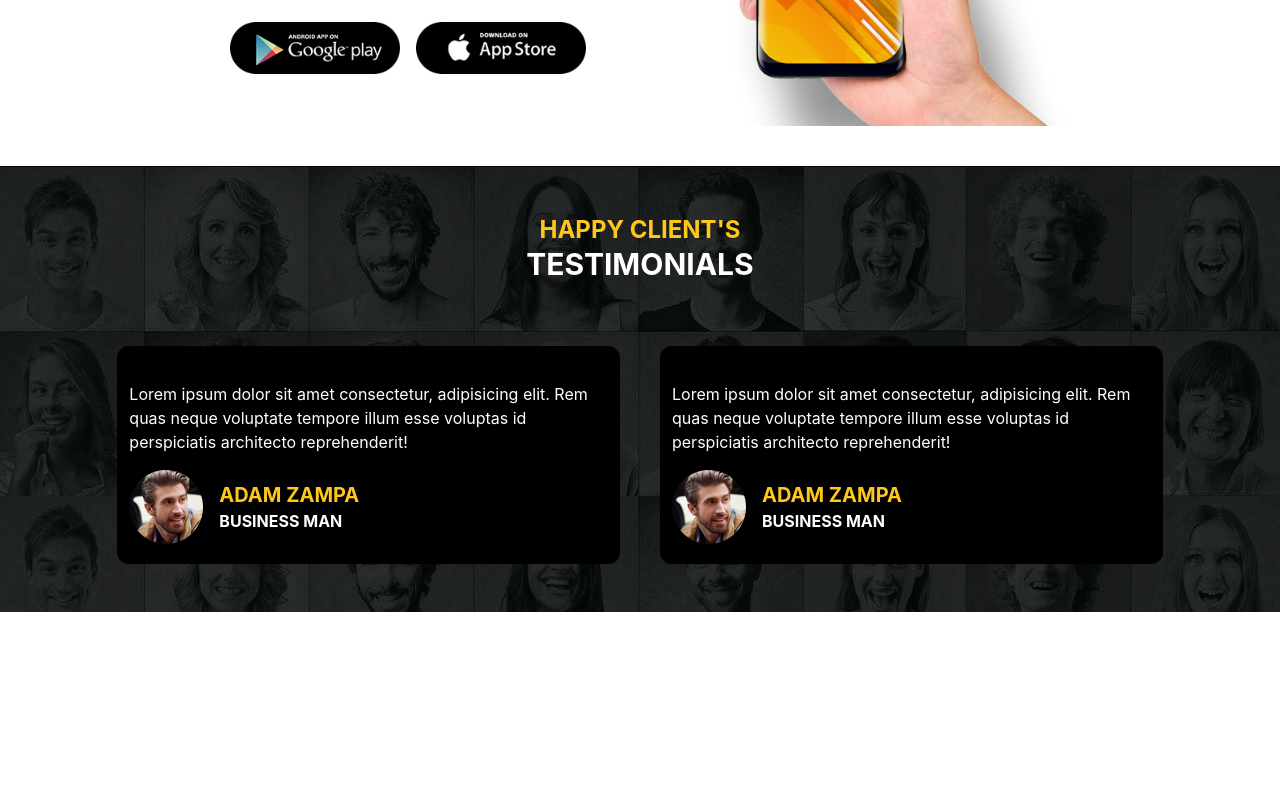
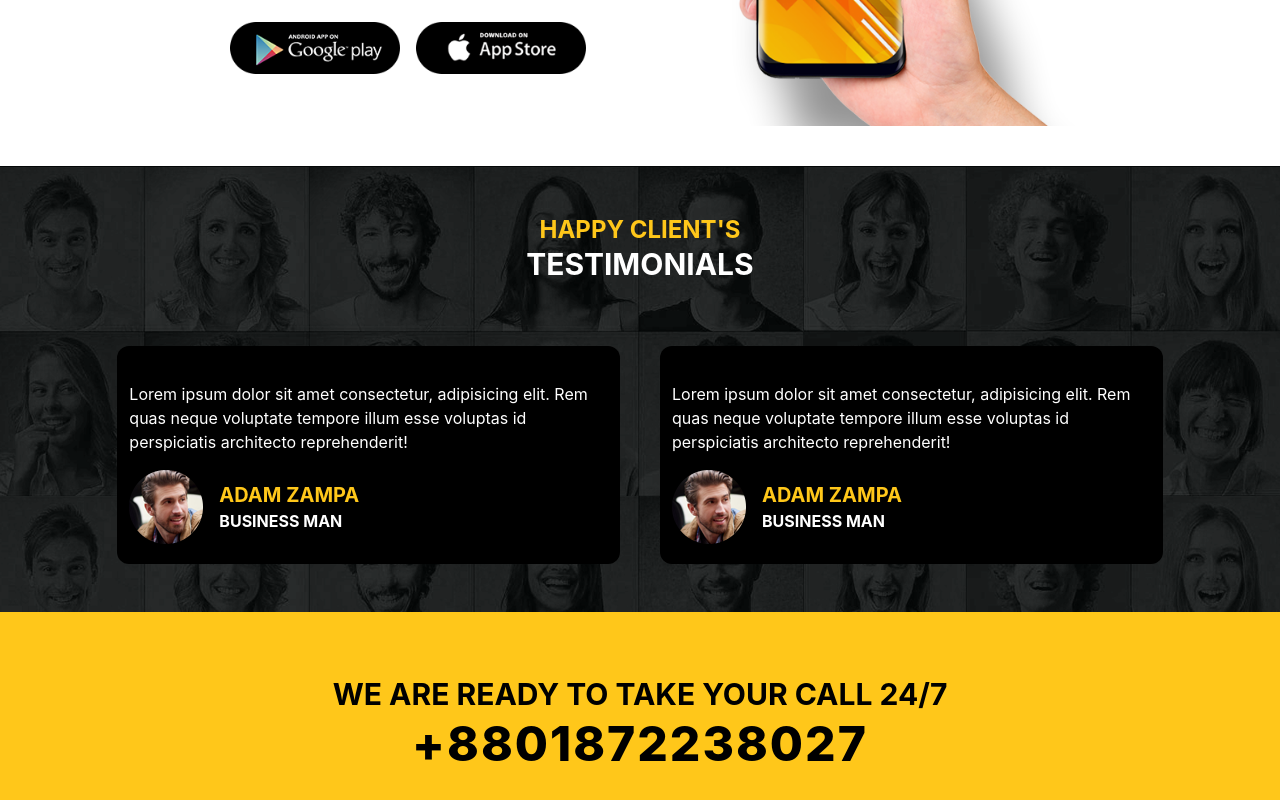
Before and after one commit to Rajebulalam/Taxi-Cab, a React (Create React App) app: page / in a window 1280 px wide. Shown: the part 2568-3368 px from the top of the page. Before the commit the page ends 3180 px from the top, so only its background shows below. Built offline with nearby package versions, Linux system fonts and the light colour scheme.

Commit message:
Connect Part Designed

```diff
--- /dev/null
+++ b/src/Pages/Home/Connect.js
@@ -0,0 +1,12 @@
+import React from 'react';
+
+const Connect = () => {
+    return (
+        <section className='py-14 text-center px-4 bg-primary'>
+            <h2 className='text-2xl sm:text-3xl font-bold py-2 uppercase text-black'>We are ready to take your call 24/7</h2>
+            <p style={{ letterSpacing: '2px' }} className='text-3xl sm:text-5xl font-extrabold text-black'>+8801872238027</p>
+        </section>
+    );
+};
+
+export default Connect;
--- a/src/Pages/Home/Home.js
+++ b/src/Pages/Home/Home.js
@@ -1,5 +1,6 @@
 import React from 'react';
 import Banner from './Banner';
+import Connect from './Connect';
 import Download from './Download';
 import Features from './Features';
 import Focus from './Focus';
@@ -15,6 +16,7 @@ const Home = () => {
             <Features></Features>
             <Download></Download>
             <Testimonial></Testimonial>
+            <Connect></Connect>
         </section>
     );
 };
```
